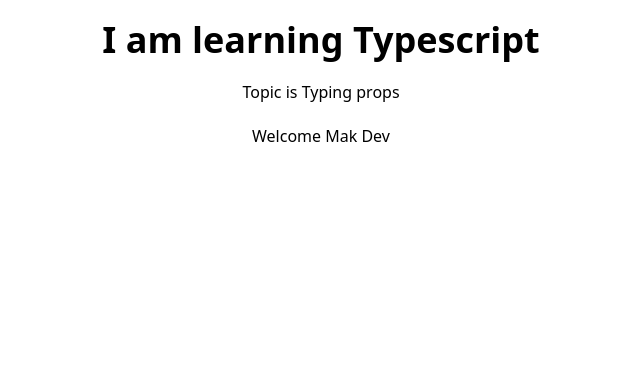
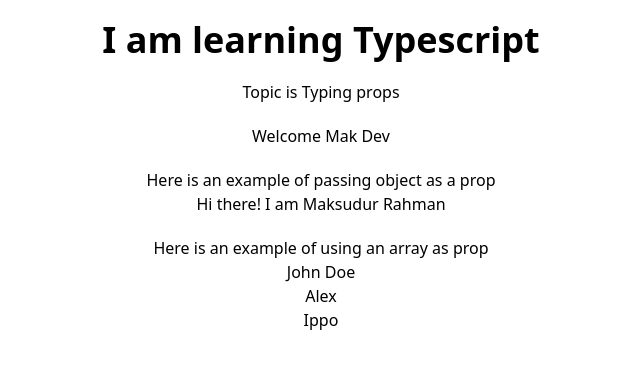
Before and after one commit to prio12/react-typescript-basics, a React (Vite) app: page / in a window 1280 px wide. Shown: the top 368 px of the page, without its empty margins (319-959 px from the left). Built offline with nearby package versions, Linux system fonts and the light colour scheme.

Commit message:
learned passing obj and array as props

```diff
--- a/src/App.tsx
+++ b/src/App.tsx
@@ -1,10 +1,31 @@
 import Greetings from './components/Greetings';
+import Person from './components/Person';
+import Users from './components/Users';
 
 function App() {
+  const person = {
+    fName: 'Maksudur',
+    lName: 'Rahman',
+  };
+
+  const users = [
+    {
+      fName: 'John ',
+      lName: 'Doe',
+    },
+    {
+      fName: 'Alex',
+    },
+    {
+      lName: 'Ippo',
+    },
+  ];
   return (
     <>
       <div>
         <Greetings topic="Typing props" user="Mak Dev" isLoggedIn={true} />
+        <Person person={person} />
+        <Users users={users} />
       </div>
     </>
   );
--- /dev/null
+++ b/src/components/Person.tsx
@@ -0,0 +1,19 @@
+type PersonProps = {
+  person: {
+    fName: string;
+    lName: string;
+  };
+};
+
+const Person = ({ person }: PersonProps) => {
+  return (
+    <div className="my-5 text-center">
+      <h4>Here is an example of passing object as a prop</h4>
+      <h5>
+        Hi there! I am {person?.fName} {person?.lName}
+      </h5>
+    </div>
+  );
+};
+
+export default Person;
--- /dev/null
+++ b/src/components/Users.tsx
@@ -0,0 +1,25 @@
+type UsersProps = {
+  users: {
+    fName?: string;
+    lName?: string;
+  }[];
+};
+
+const Users = ({ users }: UsersProps) => {
+  return (
+    <div className="my-5 text-center">
+      <h4>Here is an example of using an array as prop </h4>
+      {users?.map((u) => {
+        return (
+          <div>
+            <h5>
+              {u?.fName} {u?.lName}
+            </h5>
+          </div>
+        );
+      })}
+    </div>
+  );
+};
+
+export default Users;
```
